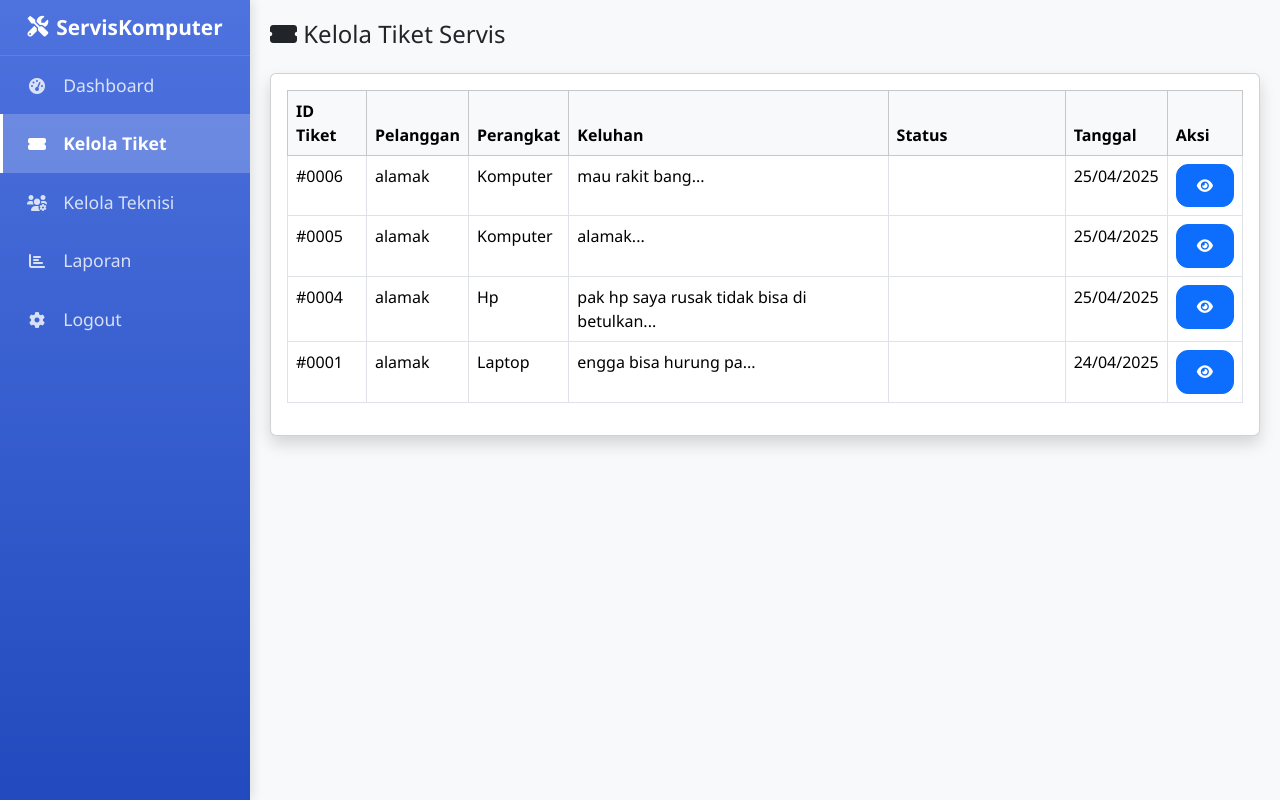
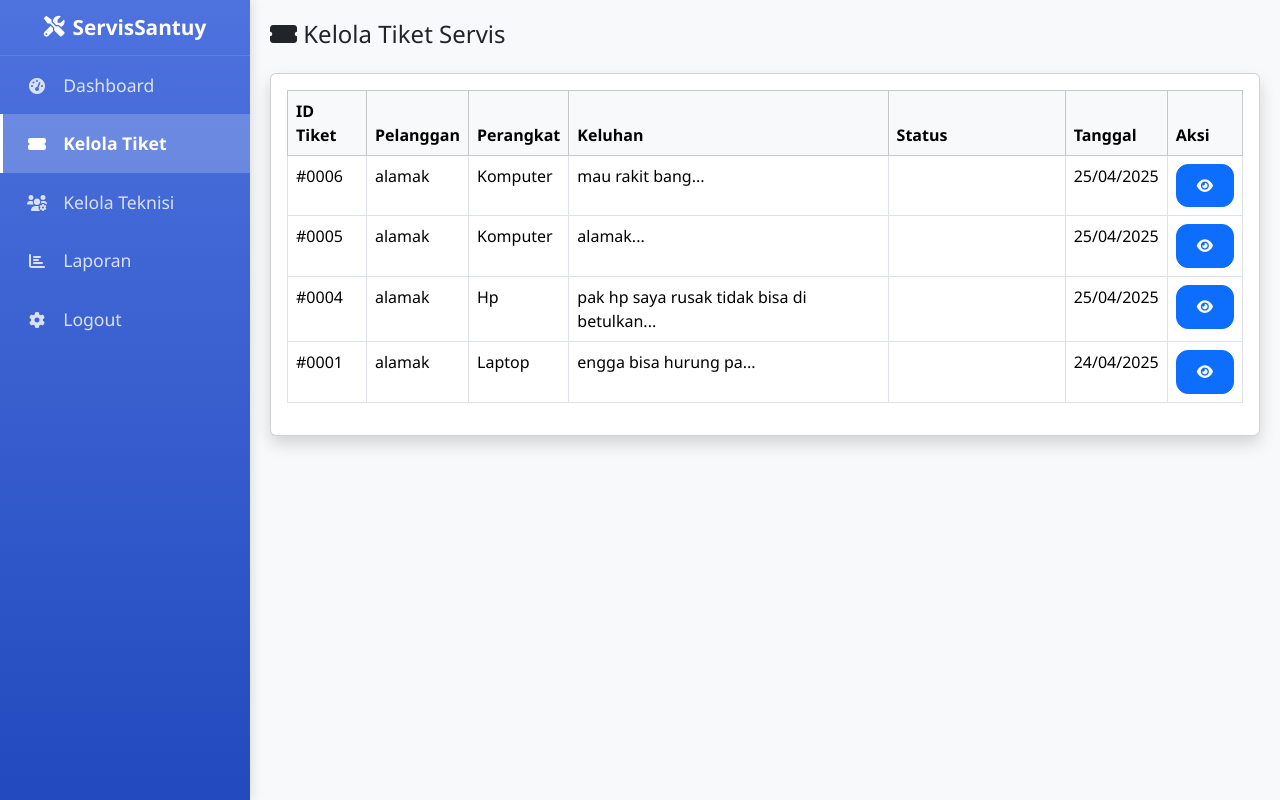
Before and after one commit to Billy-dev12/tugassekolah1, a PHP site: page /admin/kelola_tiket.php in a window 1280 px wide. Run offline with PHP 8.4, Linux system fonts and the light colour scheme; a user stored in the database is signed in; data comes from the database, SQL or seed files in the repository; some libraries are stand-ins or nearby versions.

Commit message:
lanjutan5555

```diff
--- a/admin/kelola_teknisi.php
+++ b/admin/kelola_teknisi.php
@@ -210,7 +210,7 @@ if ($_SERVER['REQUEST_METHOD'] == 'POST') {
     <div class="sidebar">
         <div class="sidebar-brand">
             <i class="fas fa-tools me-2"></i>
-            <span>ServisKomputer</span>
+            <span>ServisSantuy</span>
         </div>
         <div class="sidebar-nav">
             <a href="dashboard.php" class="sidebar-item d-block">
--- a/admin/kelola_tiket.php
+++ b/admin/kelola_tiket.php
@@ -210,7 +210,7 @@ if ($_SERVER['REQUEST_METHOD'] == 'POST') {
     <div class="sidebar">
         <div class="sidebar-brand">
             <i class="fas fa-tools me-2"></i>
-            <span>ServisKomputer</span>
+            <span>ServisSantuy</span>
         </div>
         <div class="sidebar-nav">
             <a href="dashboard.php" class="sidebar-item d-block">
```
